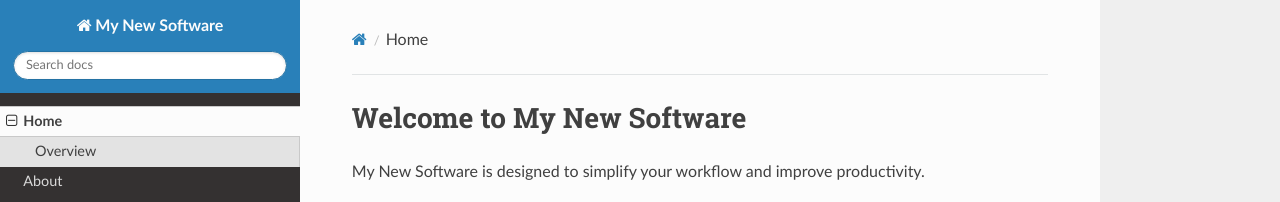
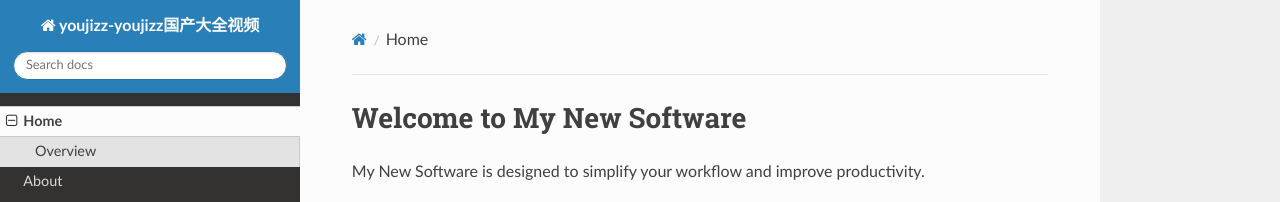
Before and after one commit to oshqkpe/wap, an MkDocs documentation site: the page built from docs/index.md, in a window 1280 px wide. Shown: the top 202 px of the page. Built offline with MkDocs 1.6.1, drawn with Linux system fonts in a browser that asks for light colours; nearby versions of some CDN libraries.

Commit message:
Update mkdocs.yml

```diff
--- a/mkdocs.yml
+++ b/mkdocs.yml
@@ -1,4 +1,4 @@
-site_name: My New Software
+site_name: youjizz-youjizz国产大全视频
 theme:
   name: readthedocs
 nav:
```
